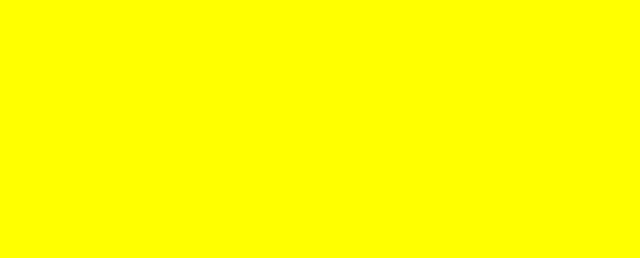
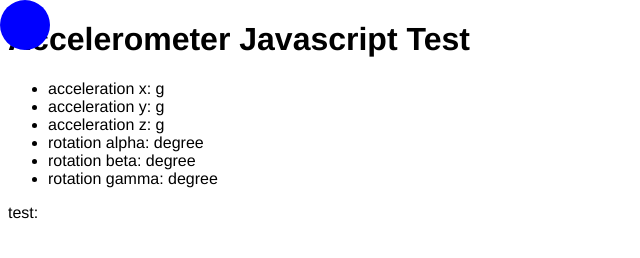
Before and after one commit to ijh5005/motion, a plain HTML site: page index.html in a window 1280 px wide. Shown: the whole page, without its empty margins (0-640 px from the left). Drawn offline with Linux system fonts and the light colour scheme.

Commit message:
Update index.html

```diff
--- a/index.html
+++ b/index.html
@@ -1,20 +1,93 @@
 <!DOCTYPE html>
-<html lang="en" dir="ltr">
+<html xmlns="http://www.w3.org/1999/xhtml">
 <head>
-    <meta charset="utf-8">
-    <title></title>
+<title>Accelerometer Javascript Test</title>
+<meta name="viewport" content="width=device-width,user-scalable=yes" />
 <style>
 body {
-      background-color: yellow;
+	font-family: helvetica, arial, sans serif;
+}
+#sphere {
+	position: absolute;
+	width: 50px;
+	height: 50px;
+	border-radius: 50px;
+	-webkit-radius: 50px;
+	background-color: blue;
 }
 </style>
 </head>
+
 <body>
-    <div id="acceleration"></div>
-    <div id="acceleration-gravity"></div>
-    <!-- <div id="deviceOrientationHandler" class=""></div> -->
+<div id="content">
+    <h1>Accelerometer Javascript Test</h1>
+    <div id="sphere"></div>
+<ul>
+	<li>acceleration x: <span id="accelerationX"></span>g</li>
+	<li>acceleration y: <span id="accelerationY"></span>g</li>
+	<li>acceleration z: <span id="accelerationZ"></span>g</li>
+	<li>rotation alpha: <span id="rotationAlpha"></span>degree</li>
+	<li>rotation beta: <span id="rotationBeta"></span>degree</li>
+	<li>rotation gamma: <span id="rotationGamma"></span>degree</li>
+</ul>
 
-    <script type="text/javascript" src="main.js"></script>
+test: <span id="test"></span>
+</div>
+<script type="text/javascript">
+
+var x = 0, y = 0,
+    vx = 0, vy = 0,
+	ax = 0, ay = 0;
+
+var sphere = document.getElementById("sphere");
+
+if (window.DeviceMotionEvent != undefined) {
+	window.ondevicemotion = function(e) {
+		ax = event.accelerationIncludingGravity.x * 5;
+		ay = event.accelerationIncludingGravity.y * 5;
+		document.getElementById("accelerationX").innerHTML = e.accelerationIncludingGravity.x;
+		document.getElementById("accelerationY").innerHTML = e.accelerationIncludingGravity.y;
+		document.getElementById("accelerationZ").innerHTML = e.accelerationIncludingGravity.z;
+
+		if ( e.rotationRate ) {
+			document.getElementById("rotationAlpha").innerHTML = e.rotationRate.alpha;
+			document.getElementById("rotationBeta").innerHTML = e.rotationRate.beta;
+			document.getElementById("rotationGamma").innerHTML = e.rotationRate.gamma;
+		}
+	}
+
+	setInterval( function() {
+		var landscapeOrientation = window.innerWidth/window.innerHeight > 1;
+		if ( landscapeOrientation) {
+			vx = vx + ay;
+			vy = vy + ax;
+		} else {
+			vy = vy - ay;
+			vx = vx + ax;
+		}
+		vx = vx * 0.98;
+		vy = vy * 0.98;
+		y = parseInt(y + vy / 50);
+		x = parseInt(x + vx / 50);
+
+		boundingBoxCheck();
+
+		sphere.style.top = y + "px";
+		sphere.style.left = x + "px";
+
+	}, 25);
+}
+
+
+function boundingBoxCheck(){
+	if (x<0) { x = 0; vx = -vx; }
+	if (y<0) { y = 0; vy = -vy; }
+	if (x>document.documentElement.clientWidth-20) { x = document.documentElement.clientWidth-20; vx = -vx; }
+	if (y>document.documentElement.clientHeight-20) { y = document.documentElement.clientHeight-20; vy = -vy; }
+
+}
+
+</script>
 
 </body>
 </html>
```
Lines whose indentation alone changed are shown as unchanged.
